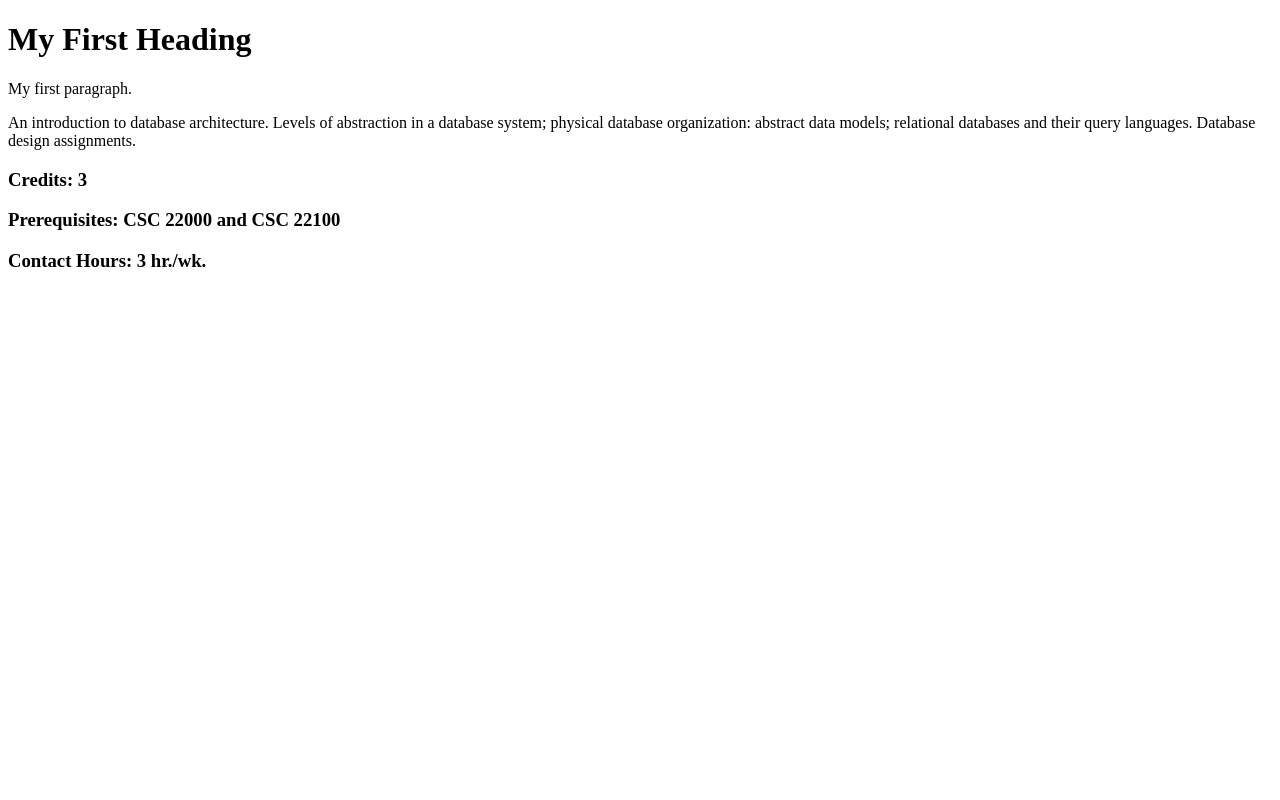
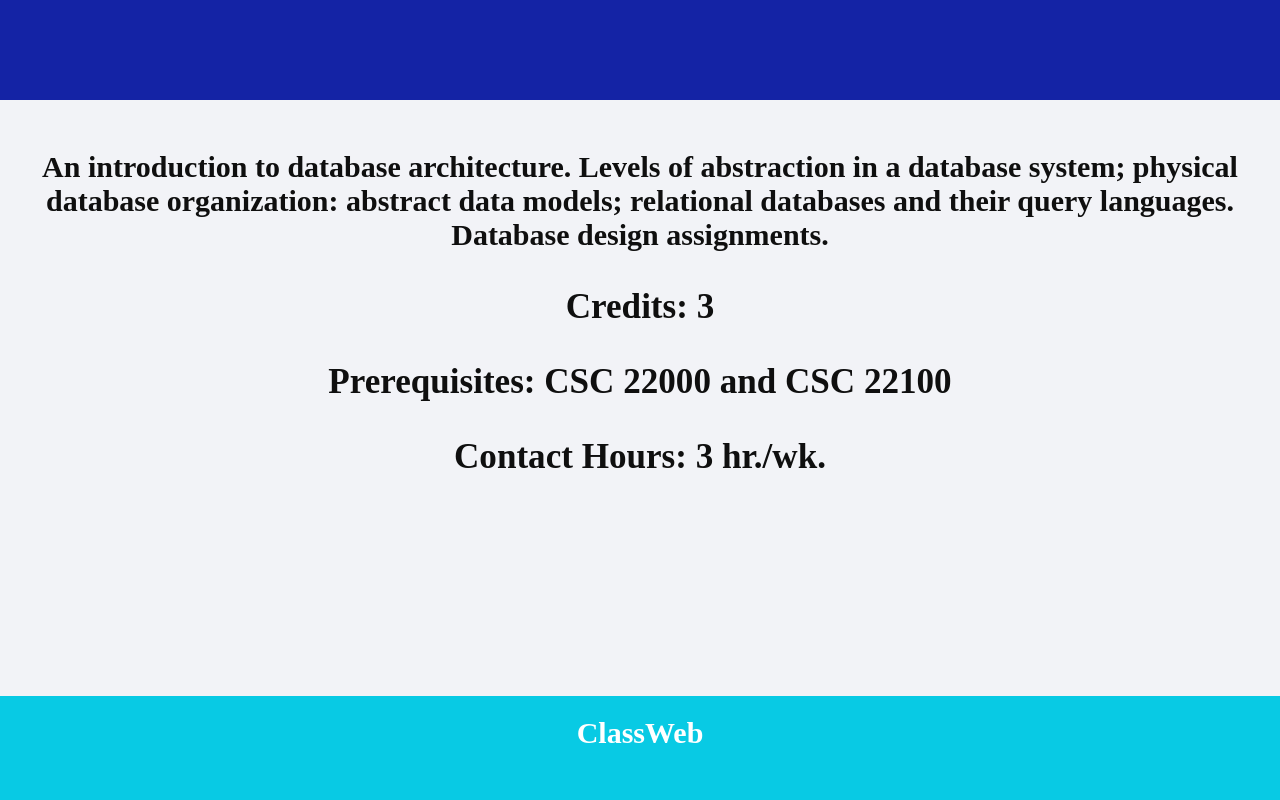
Before and after one commit to kabirulislam95/ClassWebsite, a Django app: page /about_course in a window 1280 px wide. Run offline with Django 3.2, Linux system fonts and the light colour scheme.

Commit message:
about course page

```diff
--- a/classweb/templates/about_course.html
+++ b/classweb/templates/about_course.html
@@ -1,9 +1,64 @@
 <!DOCTYPE html>
 <html>
+    <style>
+
+header {
+            width: 100%;
+            top: 0%;
+            left :0%;
+            background-color: rgb(20, 35, 165);
+            color: #fff;
+            position: absolute;
+            padding-top:20px;
+            padding-bottom:50px;
+            text-align:center;
+            font-size:30px;
+            font-weight:bold;
+        }
+  middle {
+            width: 100%;
+            top: 100px;
+            bottom: 100px;
+            left :0%;
+            background-color: rgb(242, 243, 247);
+            color: rgb(15, 15, 15);
+            position: absolute;
+            padding-top:20px;
+            padding-bottom:50px;
+            text-align:center;
+            font-size:30px;
+            font-weight:bold;
+        }
+
+footer {
+            width: 100%;
+            bottom: 0px;
+            left :0%;
+            background-color: rgb(8, 202, 228);
+            color: #fff;
+            position: absolute;
+            padding-top:20px;
+            padding-bottom:50px;
+            text-align:center;
+            font-size:30px;
+            font-weight:bold;
+        }
+        </style>
+
+
 <body>
 
-<h1>My First Heading</h1>
-<p>My first paragraph.</p>
+
+
+
+<header>
+
+
+    <marquee direction="down" height="30" width="500" >Welcome to About Course Page</marquee>
+</header>
+
+<br>
+<middle>
 
 <p> An introduction to database architecture. Levels of abstraction in a database system; physical database organization: abstract data models; relational databases and their query languages. Database design assignments.
 <br>
@@ -14,7 +69,9 @@
     <h3>Contact Hours: 3 hr./wk.</h3>
      </p>
 
+    </middle>
 
+<footer>ClassWeb</footer>
 
 </body>
 </html>
```
